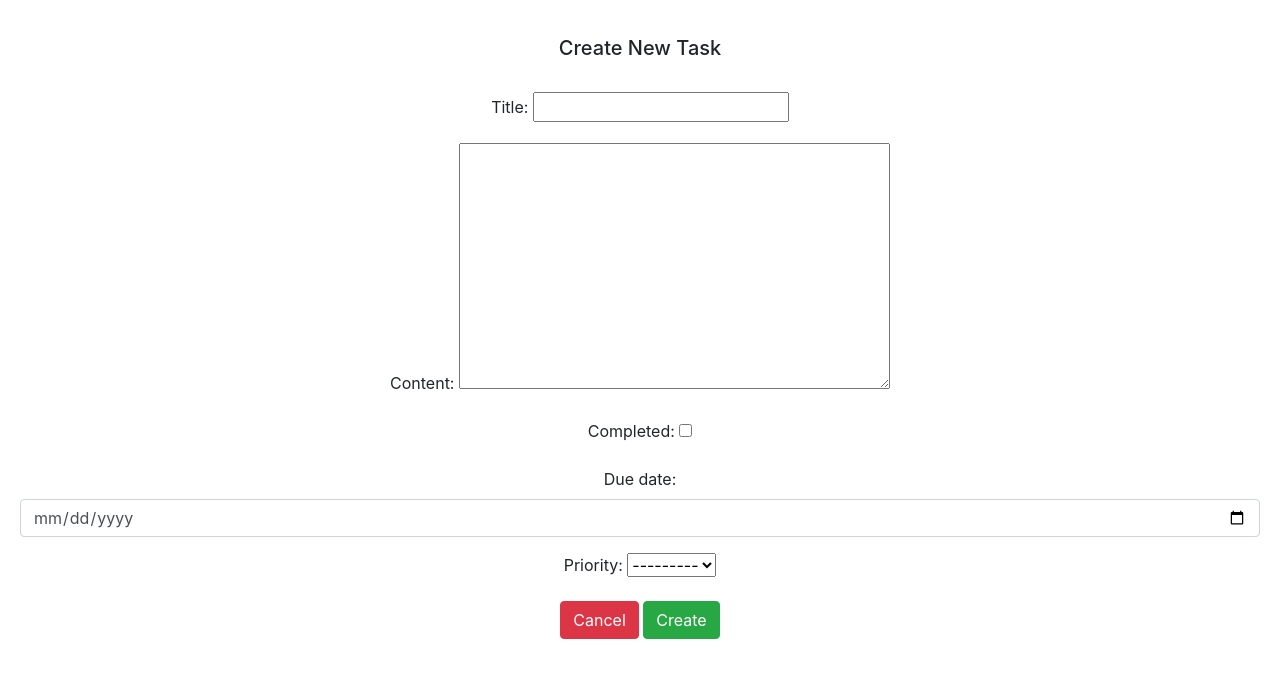
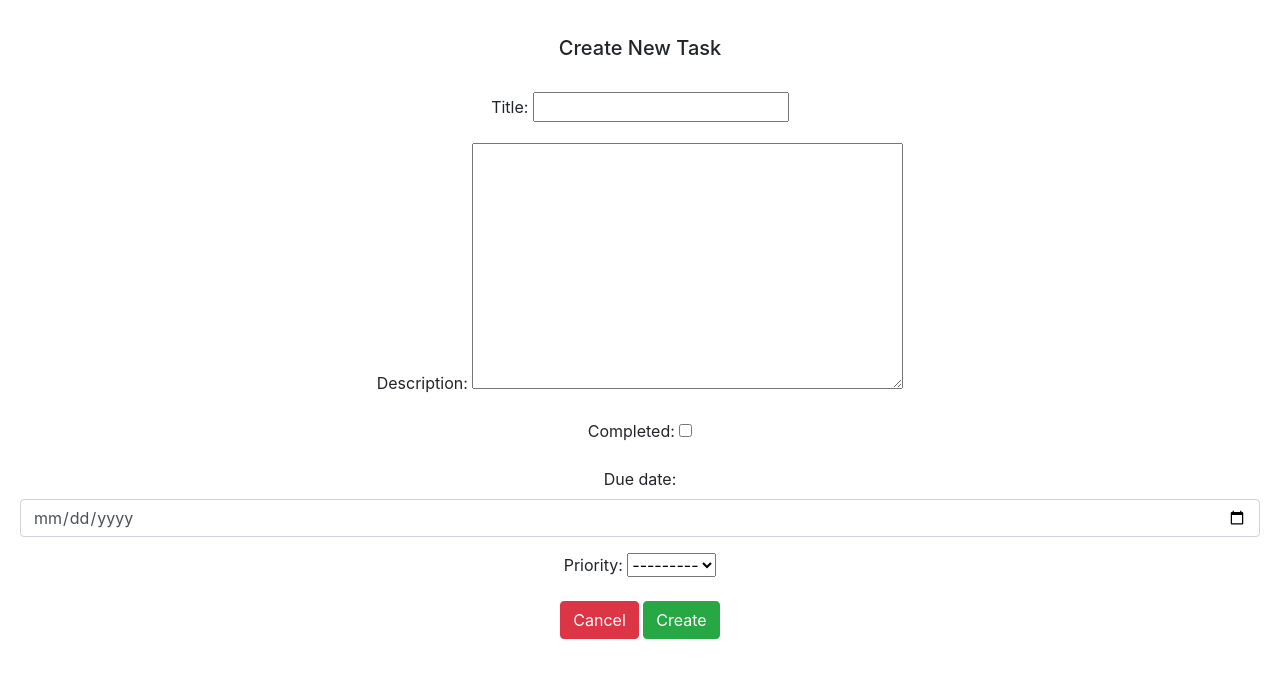
Before and after one commit to ShamlaHameed123/AdvancedToDo, a Django app: page /Task-create in a window 1280 px wide. Shown: the part 97-775 px from the top of the page. Run offline with Django 3.2, Linux system fonts and the light colour scheme; tables that the repository leaves empty hold one stand-in row (values such as "Sample post"); some libraries are stand-ins or nearby versions.

Commit message:
altered fields

```diff
--- a/todo/models.py
+++ b/todo/models.py
@@ -11,8 +11,8 @@ class Task(models.Model):
         ("H", "High"),
     )
     user = models.ForeignKey(User, on_delete=models.CASCADE)
-    title = models.CharField(db_column='title', max_length=100, blank=False)
-    content = models.TextField(db_column='description', max_length=1000, blank=False)
+    title = models.CharField(max_length=100, blank=False)
+    description = models.TextField(max_length=1000, blank=False)
     completed = models.BooleanField(default=False)
     due_date = models.DateField()
     priority = models.CharField(max_length=1, choices=PRIORITY_CHOICES)
--- a/todo/templates/home.html
+++ b/todo/templates/home.html
@@ -18,7 +18,7 @@
         <thead>
             <tr>
                 <th scope="col">Title</th>
-                <th scope="col">Content</th>
+                <th scope="col">Description</th>
                 <th scope="col">Completed</th>
 				<th scope="col">Due Date</th>
 				<th scope="col">Priority</th>
@@ -29,7 +29,7 @@
             {% for Task in Tasks %}
             <tr>
                 <td>{{ Task.title }}</td>
-                <td>{{ Task.content }}</td>
+                <td>{{ Task.description }}</td>
                 <td>{{ Task.completed }}</td>
 				<td>{{ Task.due_date }}</td>
 				<td>{{ Task.get_priority_display }}</td>
--- a/todo/urls.py
+++ b/todo/urls.py
@@ -6,7 +6,7 @@ from django.contrib.auth import views as auth_views
 urlpatterns = [
     path('', views.index, name='index'),
     path('Task-list', views.TaskList, name='Task-list'),
-    path('Task-list/(?P<priority>[a-z]+)', views.TaskList, name='Task-list'),
+    path('Task-list/(?P<priority>[a-z]+)$', views.TaskList, name='Task-list'),
     path('Task-create', views.TaskCreate, name='Task-create'),
     path('Task-update/<int:id>', views.TaskUpdate, name='Task-update'),
     path('Task-delete/<int:id>', views.TaskDelete, name='Task-delete'),
--- a/todo/views.py
+++ b/todo/views.py
@@ -48,7 +48,7 @@ def TaskCreate(request):
 def TaskUpdate(request, id):
     task = Task.objects.get(id=id)
     form = TaskForm(initial={'title': task.title,
-                             'content': task.content,
+                             'description': task.description,
                              'completed': task.completed,
                              'due_date': task.due_date,
                              'priority': task.priority})
```
Also changed, not shown: todo/migrations/0004_auto_20201103_0817.py (added).
